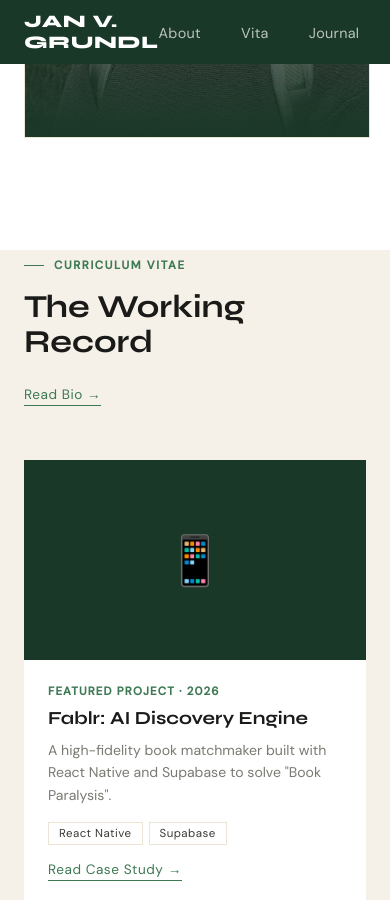
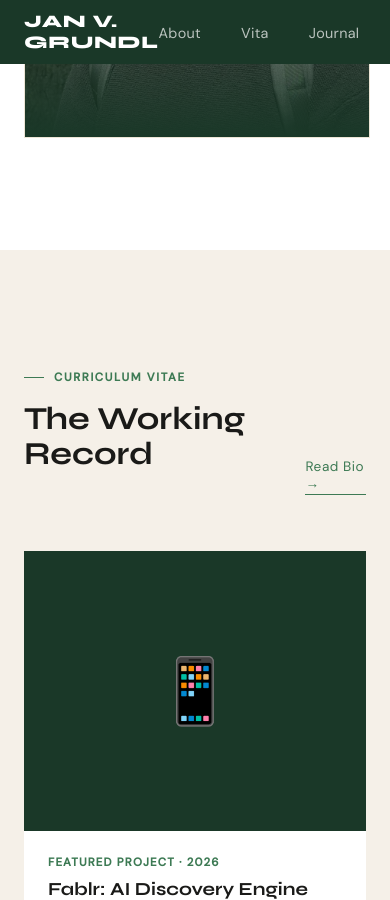
Before and after one commit to jg512/jangrundl-site, a Jekyll site: the page built from index.html, in a window 390 px wide and 900 px high, scrolled down 2599 px. Built offline with Jekyll 4.4.1, drawn with Linux system fonts in a browser that asks for light colours.

Commit message:
Restore EXACT CSS from mockup

```diff
--- a/assets/css/style.css
+++ b/assets/css/style.css
@@ -164,7 +164,7 @@
   font-size: 1rem;
   line-height: 1.7;
   color: rgba(255,255,255,0.6);
-  max-width: 420px;
+  max-width: 380px;
   margin-bottom: 2.5rem;
   font-weight: 300;
 }
@@ -175,7 +175,7 @@
   flex-wrap: wrap;
 }
 
-.btn-primary, .btn {
+.btn-primary {
   padding: 0.9rem 2rem;
   background: var(--green-mid);
   color: var(--white);
@@ -190,7 +190,7 @@
   transition: background 0.2s, transform 0.15s;
 }
 
-.btn-primary:hover, .btn:hover {
+.btn-primary:hover {
   background: var(--green);
   transform: translateY(-1px);
 }
@@ -330,13 +330,13 @@
   letter-spacing: 0.08em;
 }
 
-/* VITA / PROJECTS */
-.vita {
+/* PROJECTS */
+.projects {
   background: var(--cream);
   padding: 7rem 0;
 }
 
-.vita-header {
+.projects-header {
   display: flex;
   align-items: flex-end;
   justify-content: space-between;
@@ -355,71 +355,10 @@
 
 .view-all:hover { color: var(--green-dark); }
 
-.vita-grid {
-  display: grid;
-  grid-template-columns: 1fr;
-  gap: 1.5rem;
-}
-
-.vita-entry {
-  background: var(--white);
-  padding: 2rem;
-  display: grid;
-  grid-template-columns: 200px 1fr;
-  gap: 2rem;
-  transition: transform 0.25s;
-}
-
-.vita-entry:hover { transform: translateY(-4px); }
-
-.vita-when {
-  font-size: 0.85rem;
-  color: var(--muted);
-  text-transform: uppercase;
-  letter-spacing: 0.08em;
-}
-
-.vita-what h4 {
-  font-family: 'Syne', sans-serif;
-  font-size: 1.25rem;
-  font-weight: 700;
-  color: var(--ink);
-  margin-bottom: 0.4rem;
-}
-
-.vita-org {
-  font-size: 0.9rem;
-  color: var(--green-mid);
-  font-weight: 600;
-  margin-bottom: 1rem;
-}
-
-.vita-what ul {
-  list-style: none;
-}
-
-.vita-what li {
-  font-size: 0.95rem;
-  line-height: 1.6;
-  color: var(--ink-soft);
-  margin-bottom: 0.5rem;
-  position: relative;
-  padding-left: 1.2rem;
-}
-
-.vita-what li::before {
-  content: '→';
-  position: absolute;
-  left: 0;
-  color: var(--accent);
-}
-
-/* PROJECT CARDS (Used for Pursuits & Library) */
 .projects-grid {
   display: grid;
-  grid-template-columns: repeat(auto-fit, minmax(300px, 1fr));
+  grid-template-columns: repeat(3, 1fr);
   gap: 1.5rem;
-  margin-top: 3.5rem;
 }
 
 .project-card {
@@ -427,28 +366,37 @@
   overflow: hidden;
   transition: transform 0.25s;
   cursor: pointer;
-  display: flex;
-  flex-direction: column;
 }
 
 .project-card:hover { transform: translateY(-4px); }
 
+.project-card:first-child {
+  grid-column: 1 / 3;
+}
+
 .project-img {
-  height: 200px;
+  height: 220px;
   display: flex;
   align-items: center;
   justify-content: center;
   font-size: 3rem;
   position: relative;
   overflow: hidden;
-  background: var(--cream-dark);
+}
+
+.project-card:first-child .project-img { height: 280px; }
+
+.p-ecom { background: #f0ebe0; }
+.p-dash { background: #e0e8f0; }
+.p-app { background: #e8e0f0; }
+
+.project-icon {
+  font-size: 4rem;
+  opacity: 0.4;
 }
 
 .project-info {
   padding: 1.5rem;
-  flex: 1;
-  display: flex;
-  flex-direction: column;
 }
 
 .project-category {
@@ -478,8 +426,7 @@
   display: flex;
   gap: 6px;
   flex-wrap: wrap;
-  margin-top: auto;
-  padding-top: 1rem;
+  margin-top: 1rem;
 }
 
 .tech-badge {
@@ -488,59 +435,6 @@
   border: 1px solid var(--cream-dark);
   color: var(--ink-soft);
   letter-spacing: 0.04em;
-}
-
-/* JOURNAL */
-.journal {
-  background: var(--white);
-  padding: 7rem 0;
-}
-
-.journal-list {
-  display: grid;
-  grid-template-columns: 1fr;
-  gap: 1.5rem;
-}
-
-.j-entry {
-  background: var(--cream);
-  padding: 2rem;
-  text-decoration: none;
-  color: inherit;
-  display: grid;
-  grid-template-columns: 150px 1fr auto;
-  gap: 2rem;
-  align-items: center;
-  transition: background 0.2s, transform 0.2s;
-}
-
-.j-entry:hover {
-  background: var(--cream-dark);
-  transform: translateX(8px);
-}
-
-.j-date {
-  font-size: 0.85rem;
-  color: var(--muted);
-  text-transform: uppercase;
-}
-
-.j-title {
-  font-family: 'Syne', sans-serif;
-  font-size: 1.4rem;
-  font-weight: 700;
-  margin-bottom: 0.5rem;
-}
-
-.j-ex {
-  font-size: 0.95rem;
-  color: var(--ink-soft);
-  line-height: 1.5;
-}
-
-.j-go {
-  color: var(--green-mid);
-  font-weight: 700;
 }
 
 /* CONTACT */
@@ -555,16 +449,16 @@
 
 .contact-grid {
   display: grid;
-  grid-template-columns: 1fr 1fr;
+  grid-template-columns: 1fr 1.5fr;
   gap: 5rem;
   align-items: start;
   margin-top: 3rem;
 }
 
 .contact-text {
-  font-size: 1rem;
+  font-size: 0.95rem;
   line-height: 1.8;
-  color: rgba(255,255,255,0.6);
+  color: rgba(255,255,255,0.55);
   font-weight: 300;
   margin-bottom: 2.5rem;
 }
@@ -590,11 +484,91 @@
 
 .social-link:hover { color: var(--white); }
 
+.social-icon {
+  width: 36px;
+  height: 36px;
+  border: 1px solid rgba(255,255,255,0.15);
+  display: flex;
+  align-items: center;
+  justify-content: center;
+  font-size: 0.85rem;
+  transition: border-color 0.2s, background 0.2s;
+}
+
+.social-link:hover .social-icon {
+  border-color: rgba(255,255,255,0.4);
+  background: rgba(255,255,255,0.05);
+}
+
+.form-group { margin-bottom: 1.2rem; }
+
+.form-row {
+  display: grid;
+  grid-template-columns: 1fr 1fr;
+  gap: 1rem;
+}
+
+.contact label {
+  display: block;
+  font-size: 0.75rem;
+  letter-spacing: 0.1em;
+  text-transform: uppercase;
+  color: rgba(255,255,255,0.4);
+  margin-bottom: 0.5rem;
+}
+
+.contact input,
+.contact textarea {
+  width: 100%;
+  background: rgba(255,255,255,0.05);
+  border: 1px solid rgba(255,255,255,0.12);
+  color: var(--white);
+  font-family: 'DM Sans', sans-serif;
+  font-size: 0.9rem;
+  padding: 0.85rem 1rem;
+  outline: none;
+  transition: border-color 0.2s;
+  border-radius: 0;
+  -webkit-appearance: none;
+}
+
+.contact input::placeholder,
+.contact textarea::placeholder {
+  color: rgba(255,255,255,0.2);
+}
+
+.contact input:focus,
+.contact textarea:focus {
+  border-color: rgba(255,255,255,0.35);
+}
+
+.contact textarea { resize: vertical; min-height: 120px; }
+
+.btn-send {
+  margin-top: 0.5rem;
+  padding: 1rem 2.5rem;
+  background: var(--accent);
+  color: var(--ink);
+  border: none;
+  font-family: 'Syne', sans-serif;
+  font-size: 0.9rem;
+  font-weight: 700;
+  letter-spacing: 0.06em;
+  text-transform: uppercase;
+  cursor: pointer;
+  transition: opacity 0.2s, transform 0.15s;
+}
+
+.btn-send:hover {
+  opacity: 0.9;
+  transform: translateY(-1px);
+}
+
 /* FOOTER */
 footer {
   background: var(--green-dark);
   border-top: 1px solid rgba(255,255,255,0.08);
-  padding: 2rem 3rem;
+  padding: 1.5rem 3rem;
   display: flex;
   align-items: center;
   justify-content: space-between;
@@ -625,7 +599,7 @@
 .hero-sub { animation: fadeUp 0.6s ease both 0.4s; }
 .hero-btns { animation: fadeUp 0.6s ease both 0.55s; }
 
-/* REVEAL */
+/* SCROLL REVEAL */
 .reveal {
   opacity: 0;
   transform: translateY(30px);
@@ -645,13 +619,17 @@
   .hero-photo::after { background: linear-gradient(to bottom, transparent 60%, var(--green-dark)); }
   .hero-content { padding: 2.5rem 1.5rem; }
   .about-grid, .contact-grid { grid-template-columns: 1fr; gap: 3rem; }
-  .vita-entry { grid-template-columns: 1fr; gap: 1rem; }
-  .j-entry { grid-template-columns: 1fr; gap: 1rem; }
+  .projects-grid { grid-template-columns: 1fr; }
+  .project-card:first-child { grid-column: 1; }
   .container { padding: 0 1.5rem; }
   footer { padding: 1.5rem; flex-direction: column; gap: 0.5rem; text-align: center; }
+  .form-row { grid-template-columns: 1fr; }
 }
 
-/* PAGE HEADERS */
+/* ========================================================================= */
+/* JOURNAL PAGE STYLES (Added by JVG)                                        */
+/* ========================================================================= */
+
 .page-head {
   background: var(--green-dark);
   padding: 8rem 0 4rem;
@@ -663,7 +641,6 @@
 .page-head .section-label::before { background: var(--accent); }
 .page-head .section-title { color: var(--white); }
 
-/* TAG BAR */
 .tagbar {
   display: flex;
   flex-wrap: wrap;
@@ -697,7 +674,6 @@
   color: var(--white);
 }
 
-/* YEAR SEPARATOR */
 .year-sep {
   display: flex;
   align-items: center;
@@ -722,7 +698,6 @@
 .j-entry.hidden { display: none; }
 .year-sep.hidden { display: none; }
 
-/* POST CONTENT */
 .post-wrap {
   max-width: 800px;
   margin: 0 auto;
@@ -801,7 +776,6 @@
   margin: 2.5rem auto;
 }
 
-/* POST NAV */
 .post-nav {
   display: flex;
   justify-content: space-between;
@@ -861,3 +835,56 @@
   text-decoration: none;
   font-weight: 500;
 }
+
+.journal-list {
+  display: grid;
+  grid-template-columns: 1fr;
+  gap: 1.5rem;
+}
+
+.j-entry {
+  background: var(--white);
+  padding: 2rem;
+  text-decoration: none;
+  color: inherit;
+  display: grid;
+  grid-template-columns: 150px 1fr auto;
+  gap: 2rem;
+  align-items: center;
+  transition: transform 0.25s, box-shadow 0.25s;
+  box-shadow: 0 4px 6px rgba(0,0,0,0.02);
+}
+
+.j-entry:hover {
+  transform: translateY(-4px);
+  box-shadow: 0 10px 15px rgba(0,0,0,0.05);
+}
+
+.j-date {
+  font-size: 0.85rem;
+  color: var(--muted);
+  text-transform: uppercase;
+  letter-spacing: 0.05em;
+  font-weight: 600;
+}
+
+.j-title {
+  font-family: 'Syne', sans-serif;
+  font-size: 1.4rem;
+  font-weight: 700;
+  margin-bottom: 0.5rem;
+}
+
+.j-ex {
+  font-size: 0.95rem;
+  color: var(--ink-soft);
+  line-height: 1.6;
+}
+
+.j-go {
+  color: var(--green-mid);
+  font-weight: 700;
+  text-transform: uppercase;
+  font-size: 0.85rem;
+  letter-spacing: 0.05em;
+}
```
